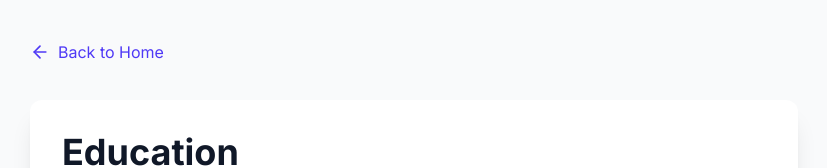
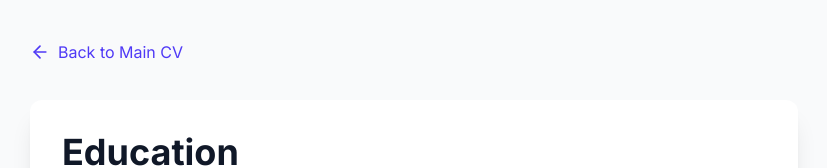
Before and after one commit to captainminh1999/my-webspace, a Next.js app: page /about-me/education in a window 1280 px wide. Shown: the top 168 px of the page, without its empty margins (226-1053 px from the left). Built offline with nearby package versions, Linux system fonts and the light colour scheme.

Commit message:
Fix back navigation link in education page

```diff
--- a/src/app/about-me/education/page.tsx
+++ b/src/app/about-me/education/page.tsx
@@ -34,11 +34,11 @@ export default function AllEducationPage() {
     <main className="min-h-screen bg-gray-50 dark:bg-gray-950 py-10 px-4 sm:px-6 lg:px-8">
       <div className="max-w-3xl mx-auto">
 
-        {/* Back to Home Link */}
+        {/* Back to Main CV Link */}
         <div className="mb-8">
-          <Link href="/" className="inline-flex items-center text-indigo-600 dark:text-indigo-400 hover:text-indigo-800 dark:hover:text-indigo-200 transition-colors duration-150 group">
+          <Link href="/about-me" className="inline-flex items-center text-indigo-600 dark:text-indigo-400 hover:text-indigo-800 dark:hover:text-indigo-200 transition-colors duration-150 group">
             <ArrowLeft size={20} className="mr-2 transition-transform duration-150 group-hover:-translate-x-1" />
-            Back to Home
+            Back to Main CV
           </Link>
         </div>
 
```
